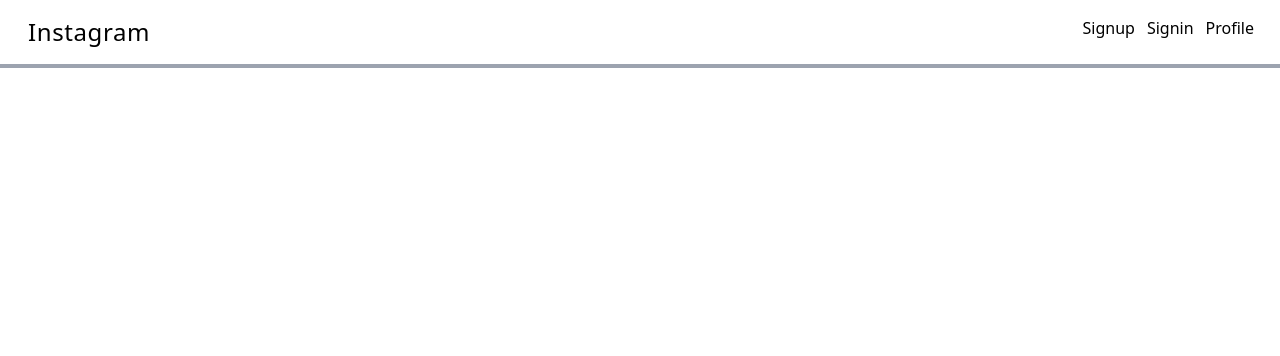
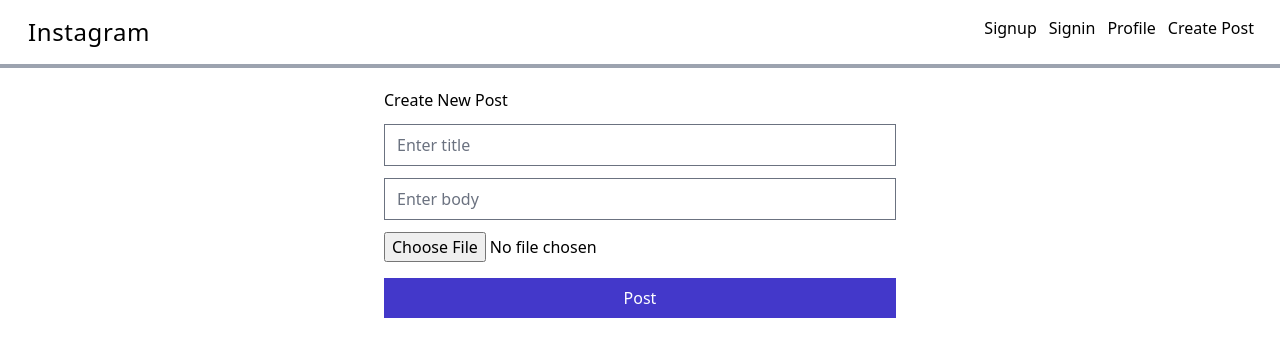
Before and after one commit to yogesh1006/social-media-client, a React (Create React App) app: page /createpost in a window 1280 px wide. Shown: the top 356 px of the page. Built offline with nearby package versions, Linux system fonts and the light colour scheme.

Commit message:
add: cloudinary img upload

```diff
--- a/src/App.js
+++ b/src/App.js
@@ -8,6 +8,8 @@
 import "react-loader-spinner/dist/loader/css/react-spinner-loader.css";
 import { Toaster } from "react-hot-toast";
 import Home from "./features/home/Home";
+import CreatePost from "./features/post/CreatePost";
+
 
 function App() {
   return (
@@ -19,6 +21,7 @@
         <Route path="/register" component={Signup}></Route>
         <Route path="/login" component={Signin}></Route>
         <Route path="/profile" component={Profile}></Route>
+        <Route path="/createpost" component={CreatePost}></Route>
       </Switch>
     </div>
   );
--- a/src/features/home/Home.js
+++ b/src/features/home/Home.js
@@ -1,11 +1,39 @@
-import React from 'react'
+import React from "react";
 
 const Home = () => {
-    return (
+  return (
+    <div>
+      <div className="flex flex-col max-w-lg mx-auto mt-5">
+        <h5 className="p-2">Yogesh</h5>
         <div>
-            <h1>Home.........</h1>
+          <img
+          className="w-full h-80 object-cover"
+            src="https://images.unsplash.com/photo-1624024212112-4acdc689b511?ixid=MnwxMjA3fDB8MHx0b3BpYy1mZWVkfDE4fGJvOGpRS1RhRTBZfHxlbnwwfHx8fA%3D%3D&ixlib=rb-1.2.1&auto=format&fit=crop&w=500&q=60"
+            alt=""
+          />
         </div>
-    )
-}
+        <div>
+          <svg
+            xmlns="http://www.w3.org/2000/svg"
+            className="h-6 w-6"
+            fill="none"
+            viewBox="0 0 24 24"
+            stroke="currentColor"
+          >
+            <path
+              strokeLinecap="round"
+              strokeLinejoin="round"
+              strokeWidth="2"
+              d="M4.318 6.318a4.5 4.5 0 000 6.364L12 20.364l7.682-7.682a4.5 4.5 0 00-6.364-6.364L12 7.636l-1.318-1.318a4.5 4.5 0 00-6.364 0z"
+            />
+          </svg>
+          <h4 className="p-2">title</h4>
+          <p className="p-2">body</p>
+          <input className="p-2 border-none" type="text" placeholder="add a comment" />
+        </div>
+      </div>
+    </div>
+  );
+};
 
-export default Home
+export default Home;
--- a/src/features/navbar/Navbar.js
+++ b/src/features/navbar/Navbar.js
@@ -12,6 +12,8 @@
          <Link to="/register">Signup</Link>
          <Link to="/login">Signin</Link>
          <Link to="/profile">Profile</Link>
+         <Link to="/createpost">Create Post</Link>
+
        </div>
      </div>
    </div>
--- /dev/null
+++ b/src/features/post/CreatePost.js
@@ -0,0 +1,61 @@
+import React, { useState } from "react";
+
+const CreatePost = () => {
+  const [title, setTitle] = useState("");
+  const [body, setBody] = useState("");
+  const [image, setImage] = useState("");
+  const [url, setUrl] = useState("");
+
+
+
+  const postDetails = () => {
+      const data = new FormData()
+      data.append("file",image)
+      data.append("upload_preset","instagram")
+      data.append("cloud_name","pbu")
+      fetch("https://api.cloudinary.com/v1_1/pbu/image/upload",{
+          method:"post",
+          body:data
+      })
+      .then(res => res.json())
+      .then(data => {
+          console.log(data);
+          setUrl(data.url)
+      })
+      .catch((err) => {
+          console.log(err);
+      })
+  }
+
+  return (
+    <div>
+      <div className="flex flex-col max-w-lg mx-auto mt-5">
+        <h4>Create New Post</h4>
+        <input
+          className="mt-3"
+          type="text"
+          placeholder="Enter title"
+          value={title}
+          onChange={(e) => setTitle(e.target.value)}
+        />
+        <input
+          className="mt-3"
+          type="text"
+          placeholder="Enter body"
+          value={body}
+          onChange={(e) => setBody(e.target.value)}
+        />
+        <input
+          className="mt-3"
+          type="file"
+          onChange={(e) => setImage(e.target.files[0])}
+        />
+        <button className="px-6 py-2 mt-4 bg-indigo-700 text-white hover:bg-indigo-400" onClick={() => postDetails()}>
+          Post
+        </button>
+      </div>
+    </div>
+  );
+};
+
+export default CreatePost;
```
